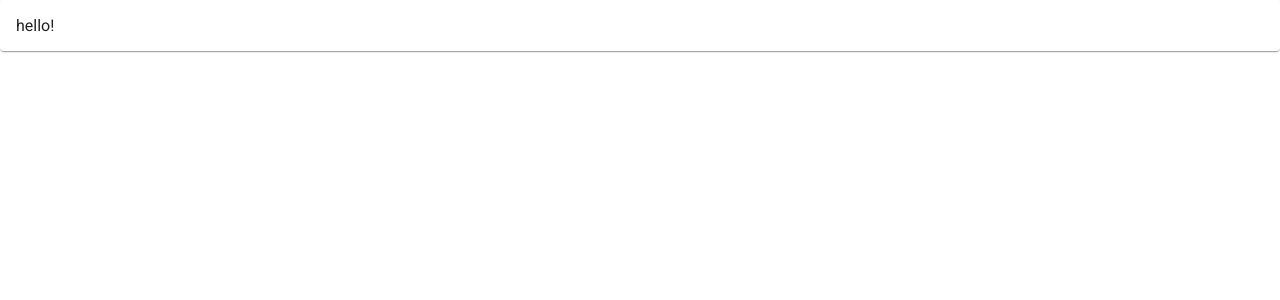
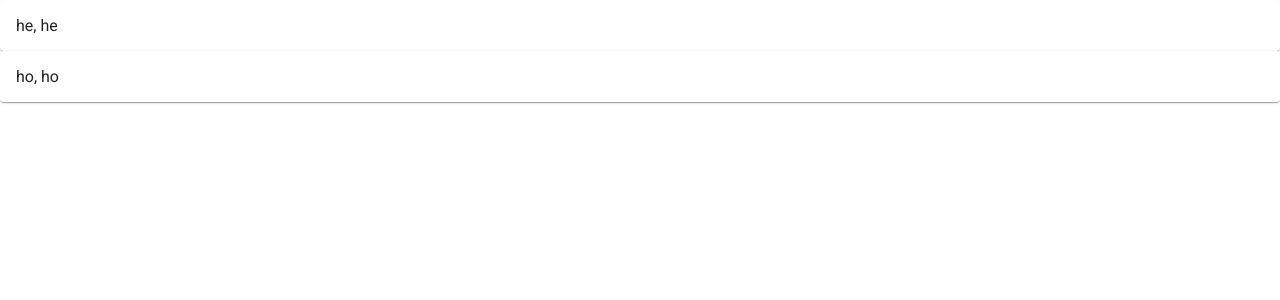
Before and after one commit to ken00535/note-manager-web, an Angular app: page / in a window 1280 px wide. Shown: the top 300 px of the page. Built offline with nearby package versions, Linux system fonts and the light colour scheme.

Commit message:
feat(note): add multiple card

```diff
--- a/angular.json
+++ b/angular.json
@@ -63,6 +63,7 @@
         "serve": {
           "builder": "@angular-devkit/build-angular:dev-server",
           "options": {
+            "port": 14200,
             "browserTarget": "note-manager:build"
           },
           "configurations": {
--- a/src/app/app.module.ts
+++ b/src/app/app.module.ts
@@ -5,11 +5,13 @@ import { MatCardModule } from '@angular/material/card';
 import { AppComponent } from './app.component';
 import { NoteItemComponent } from './content/note-item/note-item.component';
 import { BrowserAnimationsModule } from '@angular/platform-browser/animations';
+import { NoteComponent } from './shared/note/note.component';
 
 @NgModule({
   declarations: [
     AppComponent,
-    NoteItemComponent
+    NoteItemComponent,
+    NoteComponent
   ],
   imports: [
     MatCardModule,
--- a/src/app/content/note-item/note-item.component.html
+++ b/src/app/content/note-item/note-item.component.html
@@ -1,3 +1,2 @@
-<mat-card>
-    hello!
-</mat-card>
+<app-note [note]="notes[0]"></app-note>
+<app-note [note]="notes[1]"></app-note>
--- a/src/app/content/note-item/note-item.component.ts
+++ b/src/app/content/note-item/note-item.component.ts
@@ -8,11 +8,17 @@ import { Note } from '../../model/note';
 })
 export class NoteItemComponent implements OnInit {
 
+    public notes: Note[] = [];
+
     constructor() { }
 
     ngOnInit(): void {
         let note1 = new Note();
-        let note2 = new Note();
+        note1.content = "he, he";
+        this.notes.push(note1);
+        note1 = new Note();
+        note1.content = "ho, ho";
+        this.notes.push(note1);
     }
 
 }
--- a/src/app/model/note.ts
+++ b/src/app/model/note.ts
@@ -1,2 +1,4 @@
 export class Note {
+    public content: string;
+    public comment: string;
 }
--- /dev/null
+++ b/src/app/shared/note/note.component.html
@@ -0,0 +1,3 @@
+<mat-card>
+    {{ note.content }}
+</mat-card>
--- /dev/null
+++ b/src/app/shared/note/note.component.ts
@@ -0,0 +1,17 @@
+import { Component, OnInit, Input } from '@angular/core';
+import { Note } from '../../model/note';
+
+@Component({
+  selector: 'app-note',
+  templateUrl: './note.component.html',
+  styleUrls: ['./note.component.css']
+})
+export class NoteComponent implements OnInit {
+
+  @Input() public note: Note;
+
+  constructor() { }
+
+  ngOnInit(): void { }
+
+}
```
Also changed, not shown: src/app/shared/note/note.component.css (added), 1 other file (tests, documents, lock files or other folders).
